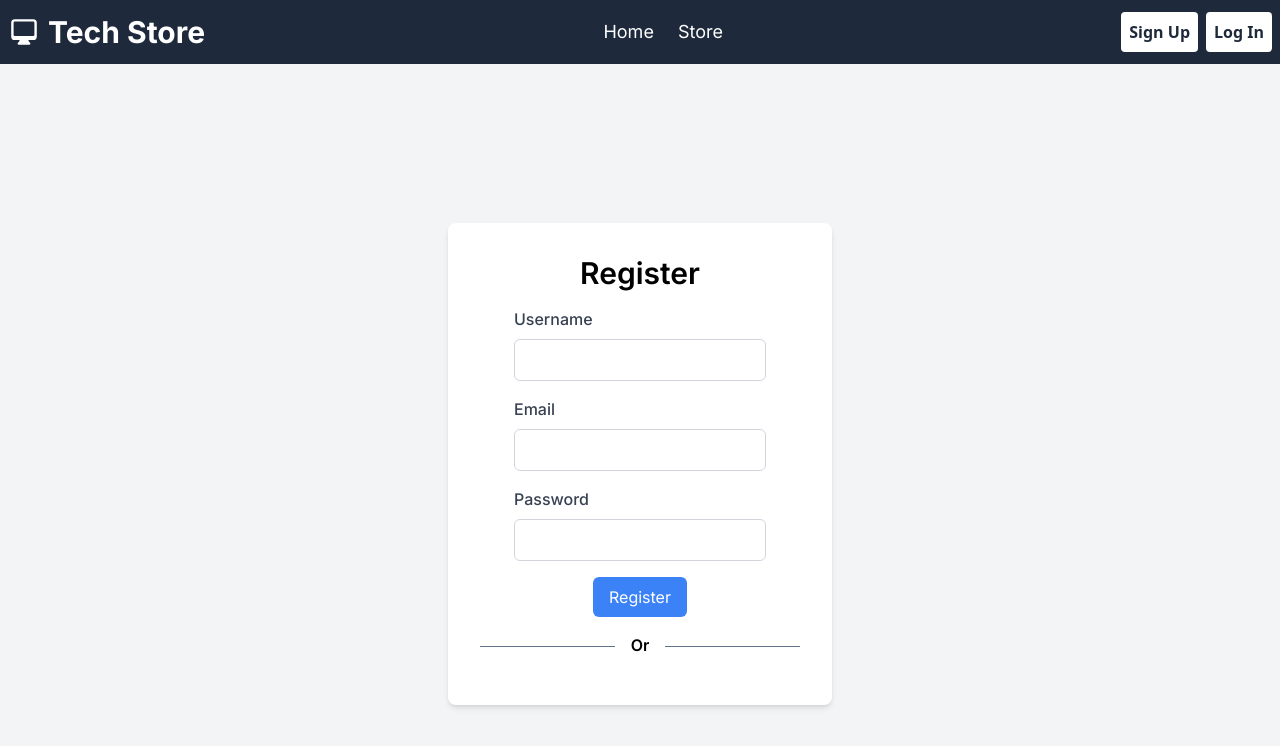
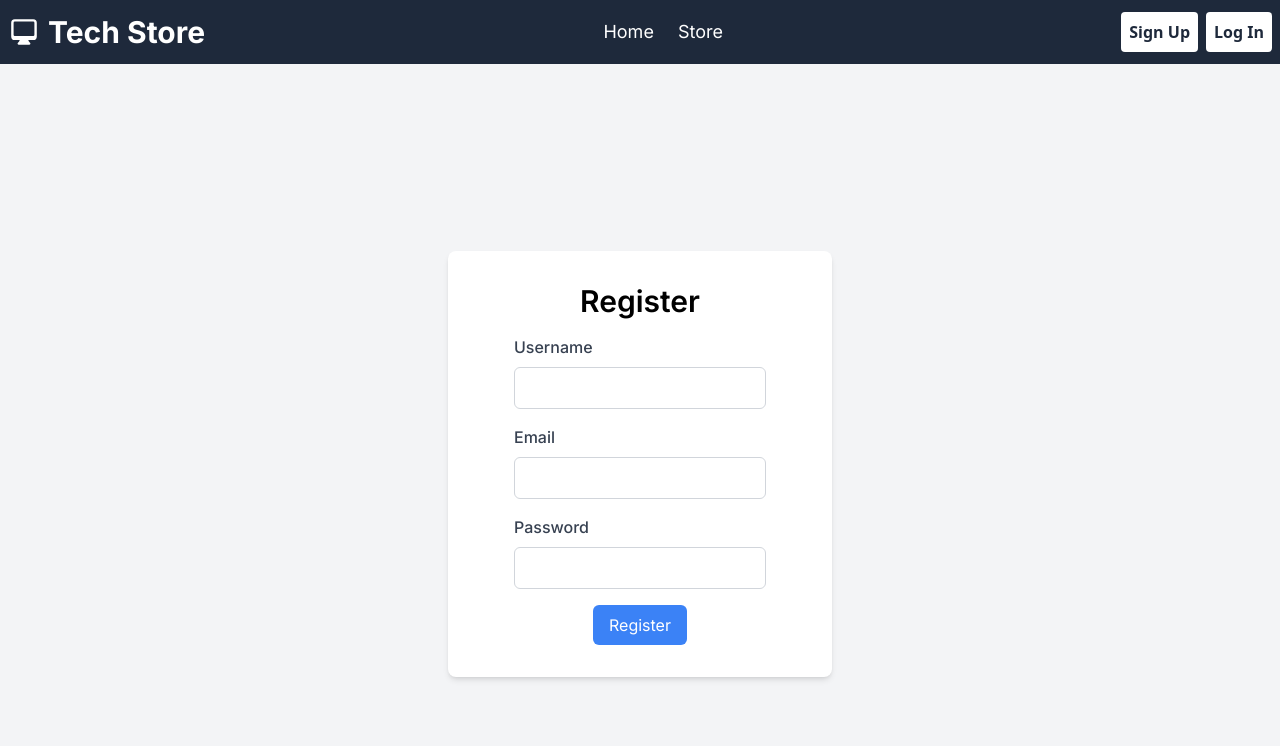
Before and after one commit to Husseinn-Essam/tech-shop-app, a Next.js app: page /register in a window 1280 px wide. Shown: the top 746 px of the page. Built offline with nearby package versions, Linux system fonts and the light colour scheme; no server answers.

Commit message:
now redirects to login page if add2cart

```diff
--- a/src/app/login/page.tsx
+++ b/src/app/login/page.tsx
@@ -73,7 +73,7 @@ const RegisterPage: React.FC = () => {
           </button>
           <p className="mt-2 text-red-600 text-bold">{err ? err : ""}</p>
         </form>
-        <div className="my-4 w-full flex items-center before:mt-0.5  before:flex-1 before:border-t before:border-slate-500 after:mt-0.5 after:flex-1 after:border-t after:border-slate-500">
+        {/* <div className="my-4 w-full flex items-center before:mt-0.5  before:flex-1 before:border-t before:border-slate-500 after:mt-0.5 after:flex-1 after:border-t after:border-slate-500">
           <p className="mx-4 mb-0 text-center font-semibold dark:text-slate-500">
             Or
           </p>
@@ -83,7 +83,7 @@ const RegisterPage: React.FC = () => {
           onClick={() => signIn("google")}
         >
           Sign in with Google
-        </button>
+        </button> */}
       </div>
     </div>
   );
--- a/src/app/register/page.tsx
+++ b/src/app/register/page.tsx
@@ -101,11 +101,11 @@ const RegisterPage: React.FC = () => {
             Register
           </button>
         </form>
-        <div className="my-4 w-full flex items-center before:mt-0.5  before:flex-1 before:border-t before:border-slate-500 after:mt-0.5 after:flex-1 after:border-t after:border-slate-500">
+        {/* <div className="my-4 w-full flex items-center before:mt-0.5  before:flex-1 before:border-t before:border-slate-500 after:mt-0.5 after:flex-1 after:border-t after:border-slate-500">
           <p className="mx-4 mb-0 text-center font-semibold dark:text-slate-500">
             Or
           </p>
-        </div>{" "}
+        </div>{" "} */}
       </div>
     </div>
   );
--- a/src/components/AddToCartBtn.tsx
+++ b/src/components/AddToCartBtn.tsx
@@ -4,7 +4,7 @@ import { ShoppingCartIcon } from "@heroicons/react/20/solid";
 import { addProductToCart } from "@/services/userServices";
 import { useSession } from "next-auth/react";
 import { useMutation, useQueryClient } from "@tanstack/react-query";
-
+import { useRouter } from "next/navigation";
 interface Props {
   name: string;
   price: number;
@@ -18,7 +18,7 @@ interface User {
 const AddToCartBtn: React.FC<Props> = ({ name, price, rating, images }) => {
   const { data: session } = useSession();
   const queryClient = useQueryClient();
-
+  const router = useRouter();
   const cartMutation = useMutation<void, Error, [string, Props, string]>({
     mutationFn: (variables) => addProductToCart(...variables),
     // onMutate: () => {
@@ -49,6 +49,8 @@ const AddToCartBtn: React.FC<Props> = ({ name, price, rating, images }) => {
         { name, price, rating, images },
         session.accessToken,
       ]);
+    } else {
+      router.push("/login");
     }
   };
 
--- a/src/components/Cart.tsx
+++ b/src/components/Cart.tsx
@@ -17,7 +17,6 @@ const Cart: React.FC = () => {
     suspense: true,
     staleTime: 5 * 1000,
   });
-  console.log(user.data);
   return (
     <tbody>
       {user.data.cart?.map((item) => (
```
